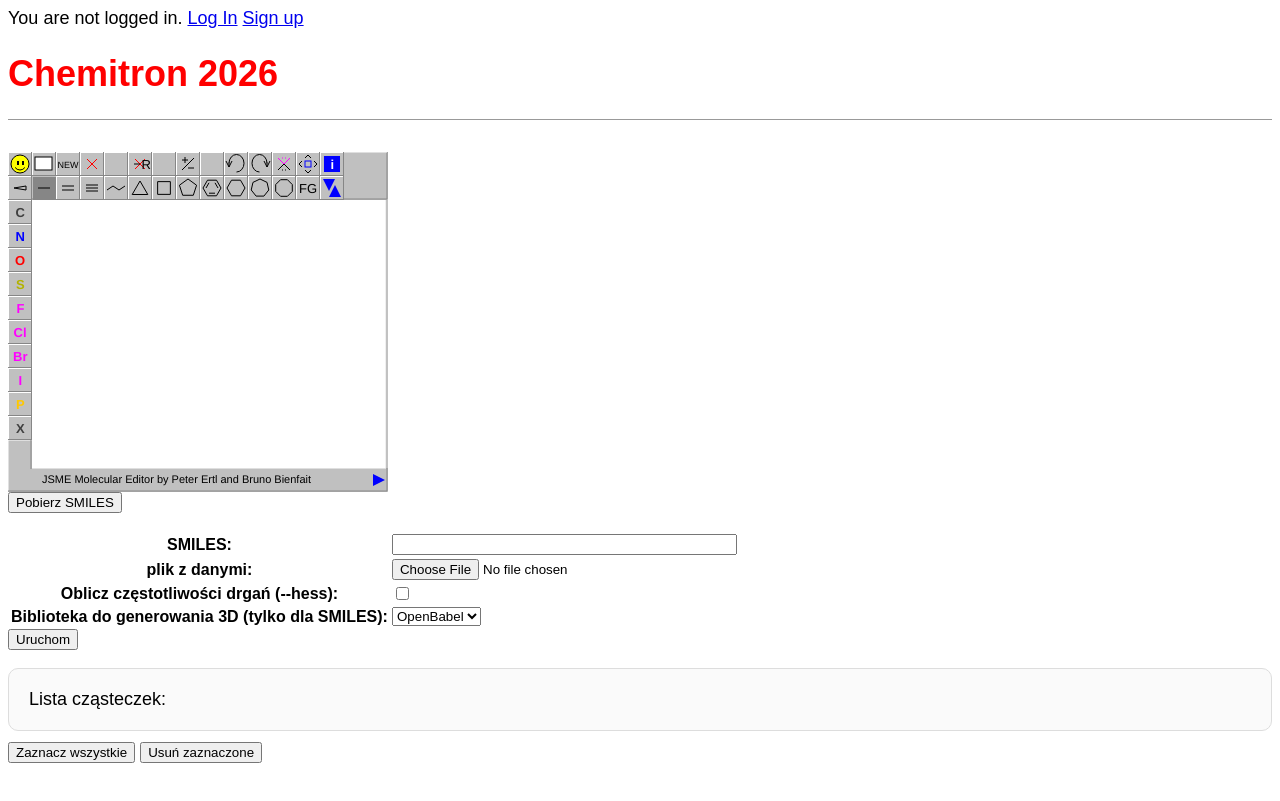
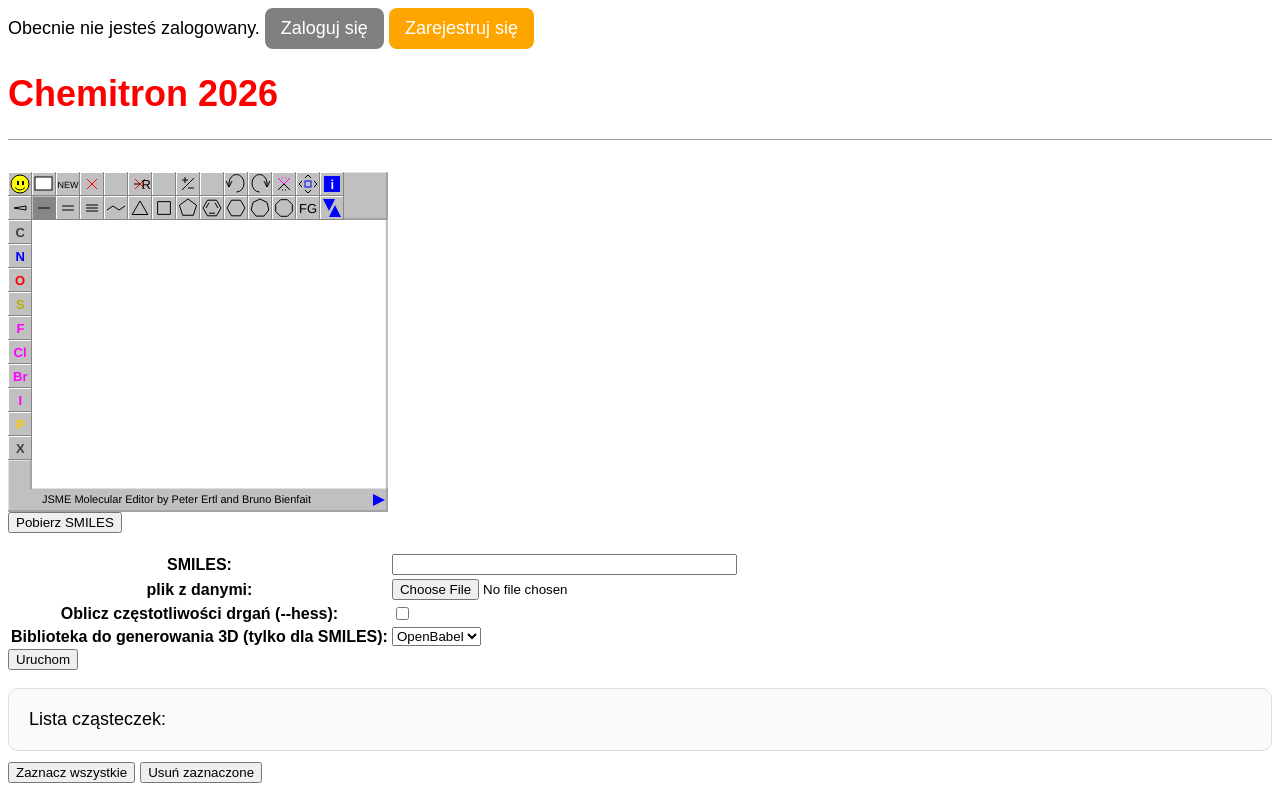
Before and after one commit to ugbioinformatics/programming_project_WCh_2026, a Django app: page / in a window 1280 px wide. Before the commit the page ends 763 px from the top, so only its background shows below. Run offline with Django 5.2, Linux system fonts and the light colour scheme; data that the repository does not hold is empty; some web fonts are replaced.

Commit message:
Poprawa logowania i naprawa guzików

```diff
--- a/templates/base.html
+++ b/templates/base.html
@@ -12,12 +12,31 @@
   <form action="{% url 'logout' %}" method="post" style="display:inline;">
     {% csrf_token %}
     <button type="submit">
-      Log Out
+      Wyloguj się
     </button>
   </form>
 {% else %}
-  You are not logged in. <a href="{% url 'login' %}">Log In</a>
-  <a href="{% url 'signup' %}">Sign up</a>
+
+  Obecnie nie jesteś zalogowany.
+
+    <a href="{% url 'login' %}"
+       style="display:inline-block;
+              padding:10px 16px;
+              background:Grey;
+              color:white;
+              text-decoration:none;
+              border-radius:8px;">
+        Zaloguj się
+    </a>
+  <a href="{% url 'signup' %}"
+      style="display:inline-block;
+              padding:10px 16px;
+              background:Orange;
+              color:white;
+              text-decoration:none;
+              border-radius:8px;">
+        Zarejestruj się
+    </a>
 {% endif %}
     <div>
       <header>
```
